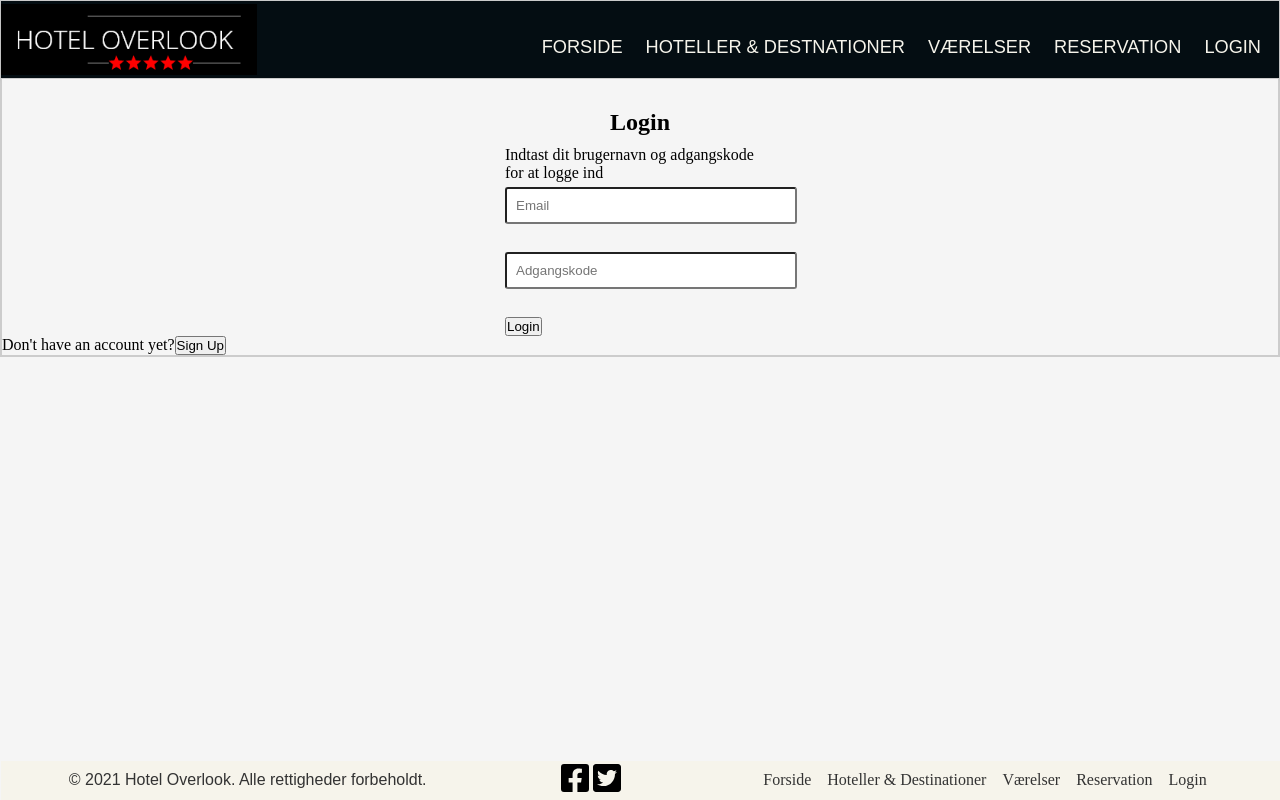
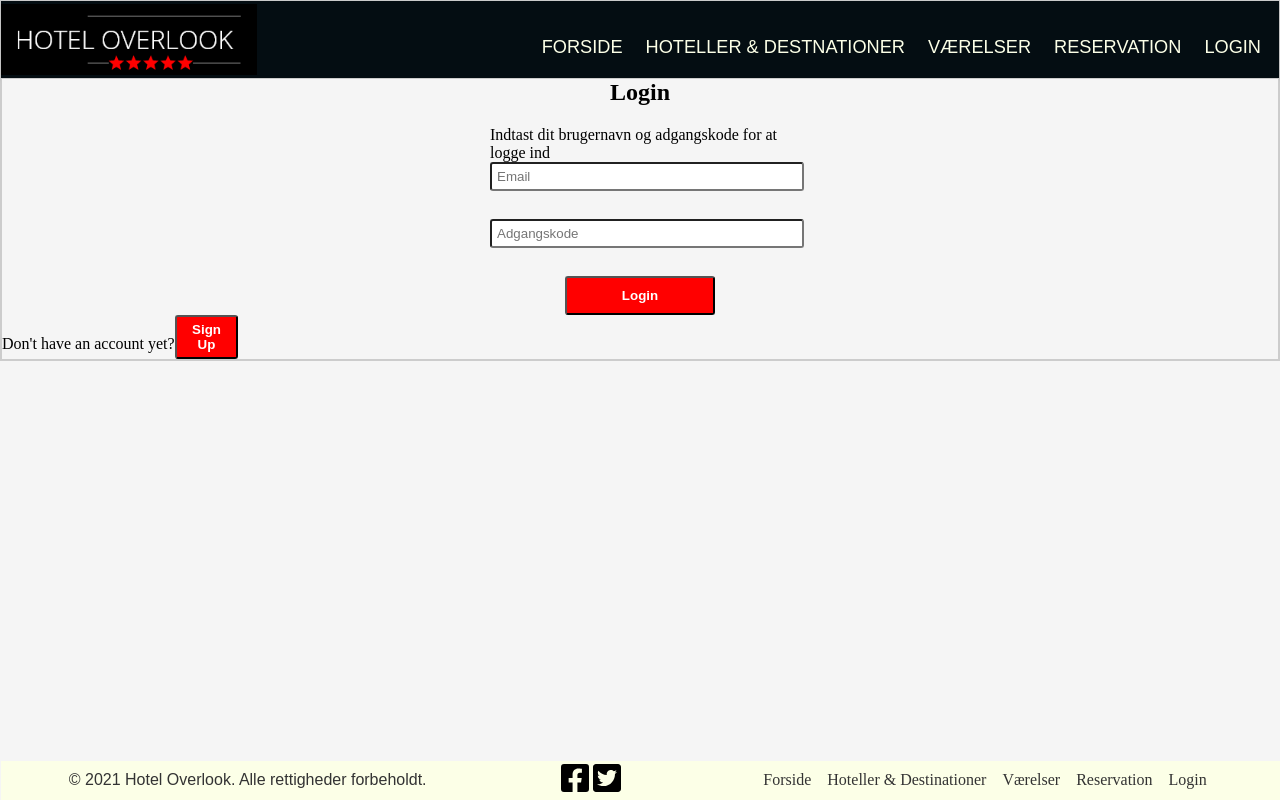
Before and after one commit to Senu14/Overlook-1SP, a React (Create React App) app in the folder frontend/: page /login in a window 1280 px wide. Built offline with nearby package versions, Linux system fonts and the light colour scheme.

Commit message:
changes After submit

```diff
--- a/frontend/src/Assets/Colors/Colors.scss
+++ b/frontend/src/Assets/Colors/Colors.scss
@@ -1,6 +1,6 @@
 $red: #FF0000;
 $lightgrey: #F5F5F5;
 $black: #040D12;
-$white: #F6F4EB;
+$white: #FCFFE7;
 $grey: #707070;
 $darkgrey:#333333;
--- a/frontend/src/Components/LandCard/LandCard.scss
+++ b/frontend/src/Components/LandCard/LandCard.scss
@@ -12,6 +12,7 @@
   margin: 10px;
   box-shadow: 0 4px 8px rgba(0, 0, 0, 0.1);
   overflow: hidden;
+  background: s.$white;
   position: relative;
 }
 
@@ -23,7 +24,7 @@
 
 .card-content {
   padding: 15px;
-  background: s.$white;
+
 
 .card-title {
     font-size: 18px;
--- a/frontend/src/Components/Partials/Header/Header.scss
+++ b/frontend/src/Components/Partials/Header/Header.scss
@@ -57,7 +57,21 @@ li.header__menu {
    }
   }
 }
+@media screen and (max-width: 768px) {
+  nav {
+    flex-direction: column;
 
-@media screen and (max-width: 768px) {
+    p {
+      padding-left: 1rem;
+    }
 
-   }
+    .headerNav {
+      ul {
+        flex-direction: column;
+        justify-content: space-around;
+        align-items: center;
+        padding: 1rem;
+      }
+    }
+  }
+}
--- a/frontend/src/Pages/Forside/Forside.jsx
+++ b/frontend/src/Pages/Forside/Forside.jsx
@@ -35,9 +35,9 @@ const Forside = () => {
         />
 
       <div className='overlay'>
-        <Link to={`/hotels`}>
+        <Link to={`/HotellerDestinationer`}>
         <h4>{data.title}</h4>
-        <p>{data.teaser}</p>
+        {/* <p>{data.teaser}</p> */}
         </Link>
 
       </div>
--- a/frontend/src/Pages/Forside/Forside.scss
+++ b/frontend/src/Pages/Forside/Forside.scss
@@ -1,11 +1,10 @@
 @use "../../Assets/Colors/Colors.scss" as s;
 .news-card {
-  display: grid;
-  grid-template-columns: repeat(3, 1fr);
+  display: flex;
+  width: 100%;
+  margin: auto;
   justify-content: space-between;
-  gap: 20px;
-  padding: 30px;
-
+  flex-wrap: wrap;
 .card {
   border: 1px solids s.$lightgrey;
   border-radius: 15px;
@@ -33,3 +32,15 @@
     max-width: 250px;
     box-shadow: 0 2px 4px rgba(0, 0, 0, 0.1);
   }
+  @media screen and (max-width: 768px) {
+    .news-card {
+      flex-direction: column;
+
+    .img-card {
+          flex-direction: column;
+          justify-content: space-around;
+          align-items: center;
+          padding: 1rem;
+        }
+      }
+    }
--- a/frontend/src/Pages/HotellerDestinationer/Hoteller/Cities.jsx
+++ b/frontend/src/Pages/HotellerDestinationer/Hoteller/Cities.jsx
@@ -15,10 +15,10 @@ const Cities = () => {
       .then((response) => {
         setCities(response.data.cities);
 
-        // Call the /imagelist endpoint to get the image URLs
+// Call the /imagelist endpoint to get the image URLs
         axios.get('http://localhost:4000/imagelist')
           .then((imageResponse) => {
-            // Update the cities object with the correct image URLs
+// Update the cities object with the correct image URLs
             const updatedCities = response.data.cities.map(city => {
               const image = imageResponse.data.find(img => img.id === city.image_id);
               if (image) {
--- a/frontend/src/Pages/HotellerDestinationer/Hoteller/citie.scss
+++ b/frontend/src/Pages/HotellerDestinationer/Hoteller/citie.scss
@@ -43,3 +43,11 @@ padding: 0;
 
 }
 }
+@media screen and (max-width: 768px) {
+  .cards {
+    flex-direction: column;
+    }
+    .bar ul {
+      flex-direction: column;
+    }
+  }
--- a/frontend/src/Pages/Login/Login.jsx
+++ b/frontend/src/Pages/Login/Login.jsx
@@ -1,144 +1,9 @@
-// import React, { useState } from 'react';
-// import { useForm } from 'react-hook-form';
-
-// import './Login.scss'
-
-// //Here starts Loin Form
-// const LoginForm = ({ onSubmit }) => {
-//   const [email, setEmail] = useState('');
-//   const [Adgangskode, setAdgangskode] = useState('');
-
-//   const handleSubmit = (e) => {
-//     e.preventDefault();
-//     onSubmit({ email, Adgangskode });
-//   };
-
-//   return (
-//     <form className='login-form' onSubmit={handleSubmit}>
-//       <h2>Login</h2>
-//       <p>Indtast dit brugernavn og adgangskode for at logge ind</p>
-//       <label>
-//         <input className='login'
-//           type="email"
-//           placeholder="Email"
-//           value={email}
-//           onChange={(e) => setEmail(e.target.value)}
-//         />
-//       </label>
-
-//       <br />
-//       <label>
-//         <input className='login'
-//           type="password"
-//           placeholder="Adgangskode"
-//           value={Adgangskode}
-//           onChange={(e) => setAdgangskode(e.target.value)}
-//         />
-//       </label>
-
-//       <br />
-//       <div className="login-button">
-//       <button type="submit">Login</button>
-//       <button type="submit">Annuller</button>
-//       </div>
-//     </form>
-//   );
-// };
-
-// //Here starts Signup Form
-// const SignUpForm = ({ onSubmit }) => {
-//   const [Navn, setNavn] =useState ('');
-//   const [email, setEmail] = useState('');
-//   const [Adgangskode, setAdgangskode] = useState('');
-
-//   const handleSubmit = (e) => {
-//     e.preventDefault();
-//     onSubmit({ Navn, email, Adgangskode });
-
-//   };
-
-//   return (
-//     <form onSubmit={handleSubmit}>
-//       <h2>Sign Up</h2>
-//       <label>
-//         Navn:
-//         <input
-//           type="text"
-//           value={Navn}
-//           onChange={(e) => setNavn(e.target.value)}
-//         />
-//       </label>
-
-//       <br />
-//       <label>
-//         Email:
-//         <input
-//           type="email"
-//           value={email}
-//           onChange={(e) => setEmail(e.target.value)}
-//         />
-//       </label>
-
-//       <br />
-//       <label>
-//         Adgangskode:
-//         <input
-//           type="Password"
-//           value={Adgangskode}
-//           onChange={(e) => setAdgangskode(e.target.value)}
-//         />
-//       </label>
-
-//       <br />
-//       <button type="submit">Sign Up</button>
-
-//     </form>
-//   );
-// };
-
-// const Login = () => {
-//   const handleLogin = (data) => {
-//     // her håndter vi login
-//     console.log('Login:', data);
-//   };
-
-//   const handleSignUp = (data) => {
-//     // her håndter vi signup
-//     console.log('Sign Up:', data);
-//   };
-
-//   const [showSignUp, setShowSignUp] = useState(false);
-
-//   return (
-//     <div className='global-body-color' >
-//       {showSignUp ? (
-//         <SignUpForm onSubmit={handleSignUp} />
-//       ) : (
-//         <LoginForm onSubmit={handleLogin} />
-//       )}
-//       <p>
-//         {/* {showSignUp
-//           ? 'Already have an account?'
-//           : "Don't have an account yet?"}
-//         <button onClick={() => setShowSignUp(!showSignUp)}>
-//           {showSignUp ? 'Login' : 'Sign Up'}
-//         </button> */}
-//       </p>
-//     </div>
-
-
-
-//   );
-// };
-
-// export default Login;
-
-
 import React, { useState } from 'react';
 import { useForm } from 'react-hook-form';
 import './Login.scss'
 
 
+// //Here starts Loin Form
 const LoginForm = ({ onSubmit }) => {
   const [email, setEmail] = useState('');
   const [Adgangskode, setAdgangskode] = useState('');
@@ -242,49 +107,21 @@ const Login = () => {
       const data = await response.json();
 
       if (response.ok) {
-        // Save the access token in the local storage, or wherever you prefer
+// Save the access token in the local storage
         localStorage.setItem('access_token', data.access_token);
 
-        // Redirect to the user's dashboard or any other page
+// Redirect to the user's dashboard or any other page
         window.location.href = '/';
       } else {
         console.error('Login failed:', data.message);
-        // Handle the login failure, e.g., by showing an error message to the user
+// Handle the login failure, e.g., by showing an error message to the user
       }
 
-      // Rest of the code remains the same
+// Rest of the code remains the same
     } catch (error) {
       console.error('An error occurred:', error);
     }
   };
-
-  // const handleLogin = async (email, Adgangskode) => {
-  //   try {
-  //     const response = await fetch('http://localhost:4000/login', {
-  //       method: 'POST',
-  //       headers: {
-  //         'Content-Type': 'application/json',
-  //       },
-  //       body: JSON.stringify({ username: email, password: Adgangskode }),
-  //     });
-
-  //     const data = await response.json();
-
-  //     if (response.ok) {
-  //       // Save the access token in the local storage, or wherever you prefer
-  //       localStorage.setItem('access_token', data.access_token);
-
-  //       // Redirect to the user's dashboard or any other page
-  //       window.location.href = '/dashboard';
-  //     } else {
-  //       console.error('Login failed:', data.message);
-  //       // Handle the login failure, e.g., by showing an error message to the user
-  //     }
-  //   } catch (error) {
-  //     console.error('An error occurred:', error);
-  //     // Handle the network error
-  //   }
-  // };
 
 
 
@@ -302,14 +139,14 @@ const Login = () => {
       ) : (
         <LoginForm onSubmit={handleLogin} />
       )}
-      <p>
+
         {showSignUp
           ? 'Already have an account?'
           : "Don't have an account yet?"}
-        <button onClick={() => setShowSignUp(!showSignUp)}>
+        <button className="third-button" onClick={() => setShowSignUp(!showSignUp)}>
           {showSignUp ? 'Login' : 'Sign Up'}
         </button>
-      </p>
+
     </div>
 
 
--- a/frontend/src/Pages/Login/Login.scss
+++ b/frontend/src/Pages/Login/Login.scss
@@ -1,17 +1,12 @@
 @use "../../Assets/Colors/Colors.scss" as s;
 form {
-     max-width: 270px;
+  max-width: 300px;
   margin: 0 auto;
-     margin-top: 30px;
-
+}
 
 h2 {
-     margin-top: 10px;
+  margin-bottom: 20px;
   text-align: center;
-    }
-    p {
-      margin-bottom: 5px;
-      margin-top: 10px;
 }
 
 label {
@@ -23,22 +18,26 @@ form {
 input[type="email"],
 input[type="password"] {
   width: 100%;
-     padding: 9px;
-    //  margin-top: 20px;
+  padding: 5px;
   border-radius: 3px;
 }
-   .login-button{
-    gap: 3em;
-    display: flex;
+
 button[type="submit"] {
-     width: 100%;
+  display: block;
+  width: 50%;
   padding: 10px;
   border-radius: 3px;
   background-color: s.$red;
-     color: s.$white;
-     font-weight: 100;
-
-
+  color: white;
+  font-weight: bold;
+  display: block;
+  margin: 0 auto;
 }
+.third-button {
+  width: 5%;
+  padding: 5px;
+  border-radius: 3px;
+  background-color: s.$red;
+  color: white;
+  font-weight: bold;
 }
-}
```
Lines whose indentation alone changed are shown as unchanged.
